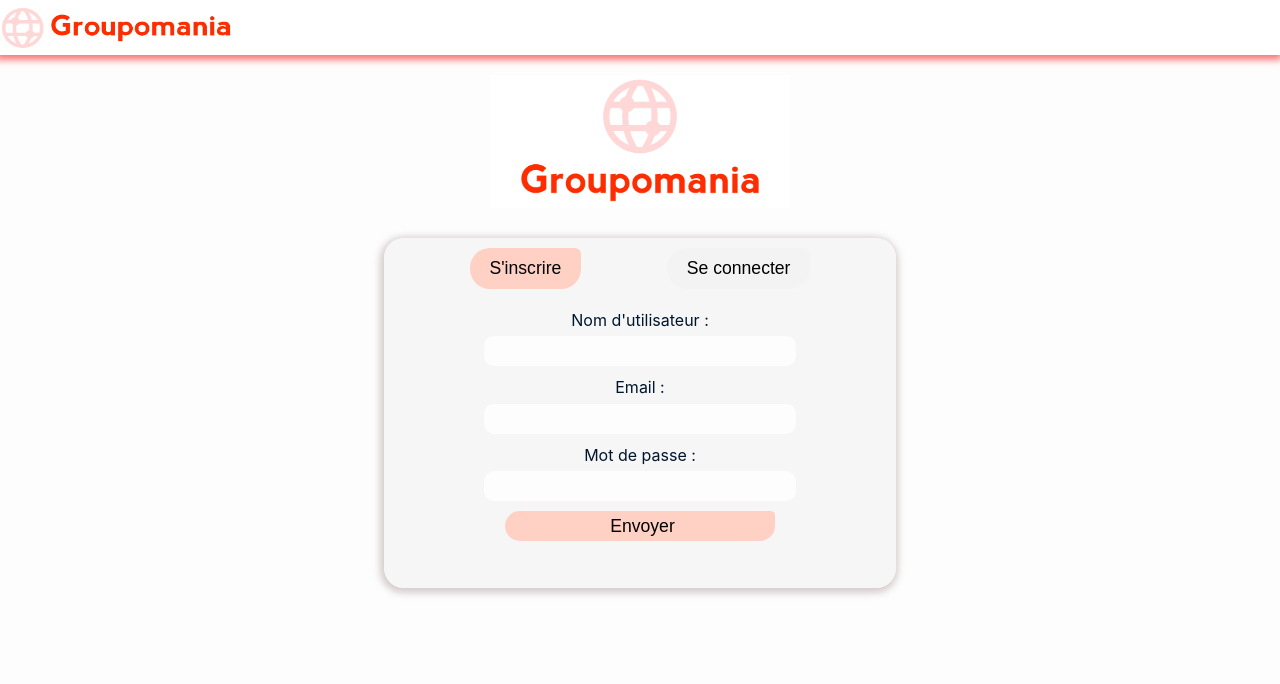
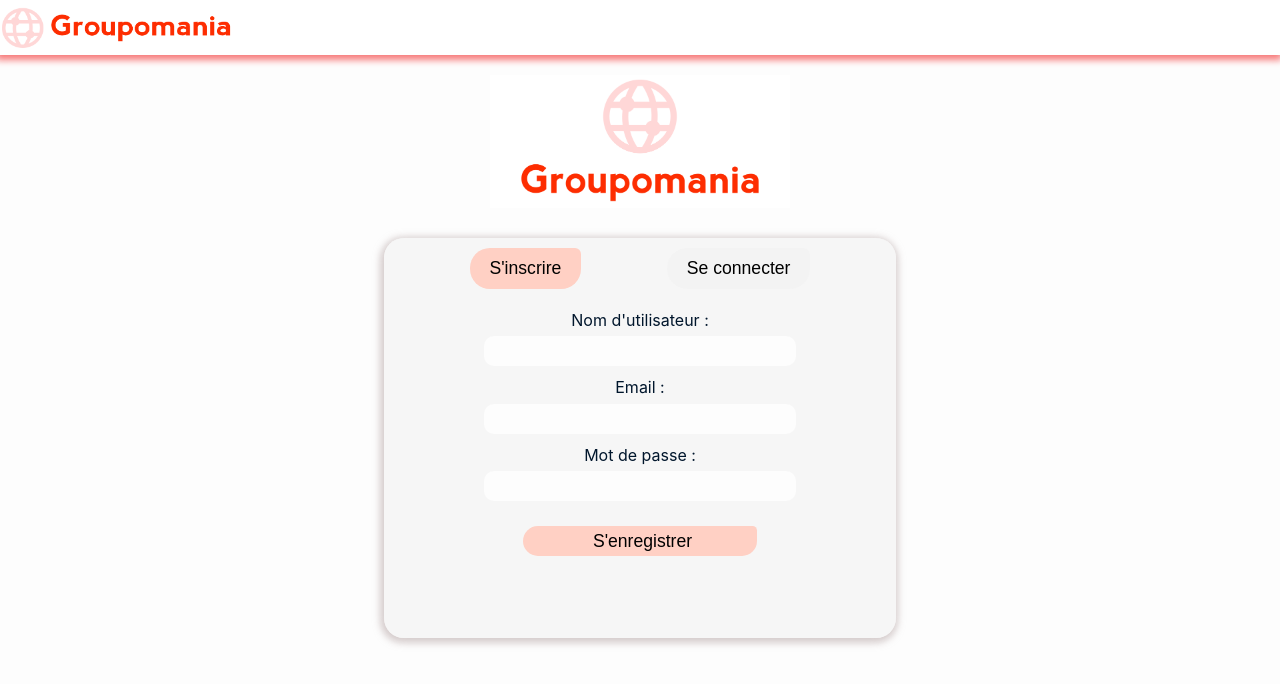
Before and after one commit to lauressl/Groupomania, a React (Create React App) app in the folder frontend/: page / in a window 1280 px wide. Shown: the top 684 px of the page. Built offline with nearby package versions, Linux system fonts and the light colour scheme; no server answers.

Commit message:
update connexion form

```diff
--- a/frontend/src/components/home/Login.js
+++ b/frontend/src/components/home/Login.js
@@ -61,7 +61,7 @@ const Login = () => {
                 </label>
                 <input
                     type="button"
-                    value="Envoyer"
+                    value="Se connecter"
                 />
             </form>
             <p>{errorMessage}</p>
--- a/frontend/src/components/home/Signup.js
+++ b/frontend/src/components/home/Signup.js
@@ -65,7 +65,7 @@ const Signup = () => {
                 </label>
                 <input
                     type="button"
-                    value="Envoyer"
+                    value="S'enregistrer"
                 />
             </form>
             <p>{errorMessage}</p>
--- a/frontend/src/styles/_settings.scss
+++ b/frontend/src/styles/_settings.scss
@@ -61,10 +61,11 @@ input[type="button"] {
   color: black;
   cursor: pointer;
   transition: 0.2s;
-  margin: 0;
+  margin-top: 15px;
   cursor: pointer;
   font-size: 1.1rem;
   border-radius: 20px 6px 20px 20px;
+  width: 60%;
 
   &:hover {
     background: $color-1;
--- a/frontend/src/styles/home.scss
+++ b/frontend/src/styles/home.scss
@@ -20,7 +20,7 @@
     .connection-form {
       display: flex;
       flex-direction: column;
-      height: 350px;
+      height: 400px;
       width: 40%;
       margin: 0 0 30px 0;
       background-color: rgba(243, 243, 243, 0.64);
```
